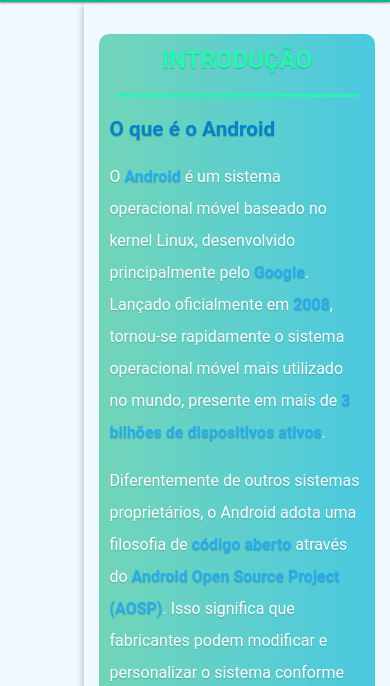
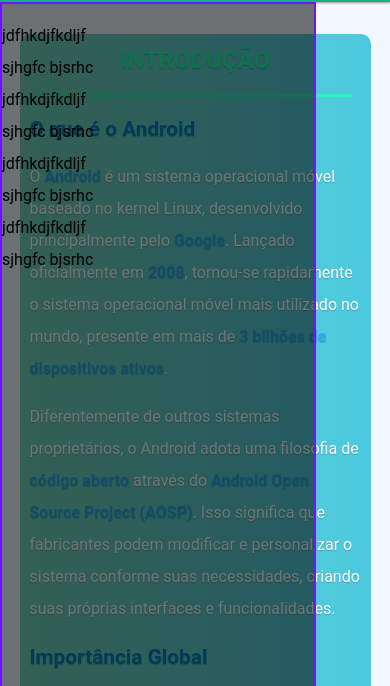
Before and after one commit to jose33-afk/android-site-2.0, a plain HTML site: page index.html in a window 390 px wide. Both pictures are taken after a click on the button "navegar". Shown: the part 109-795 px from the top of the page. Drawn offline with Linux system fonts and the light colour scheme.

Commit message:
barra lateral
barra lateral interativa no pc e no mobile, resolvida o tamanho pra mostrar somente o tamanho da viewport, falta ajustes

```diff
--- a/assets/css/barralateral/barralateral.css
+++ b/assets/css/barralateral/barralateral.css
@@ -2,21 +2,33 @@
     background-color: grey;
     overflow-y: auto;
     opacity: 0;
-    height: 100vh;
-    max-height: 888px;
+    height: 89.1vh;
+    width: 0;
     border: 2px solid rgb(255, 20, 20);
-
 }
 
 .main__menu.ativo {
     opacity: 1;
+    width: 95%;
 }
 
 @media (max-width: 767px) {
+    .main__menu {
+        background-color: rgba(0, 0, 0, 0.548);
+        height: 87.4vh;
+        border: 2px solid rgb(110, 20, 255);
+        position: absolute;
+    }
 
+    .main__menu.ativo {
+        opacity: 1;
+        width: 80%;
+    }
 }
 
 /*
  no mobile vai ocupar 100% nao vai ficar no lado
- e vai ter um fundo transparente
+ e vai ter um fundo transparente, vai ter que usar position com flex.
+
+ -- por tambem um negocio pra remover quando começar a descer.
 */
--- a/assets/css/main/main.css
+++ b/assets/css/main/main.css
@@ -15,3 +15,10 @@
     width: 100%;
     grid-area: 2 / 1 / 3 / -1;
 }
+
+@media (max-width: 767px) {
+    main {
+        display: grid;
+        grid-template-columns: 1fr;
+    }
+}
--- a/assets/js/modules/barraLateral.js
+++ b/assets/js/modules/barraLateral.js
@@ -1,4 +1,5 @@
 import { pegaElemento } from "./utils.js"
+import  { nomesPesquisar } from "./pesquisa.js"
 const botaoNavegar = pegaElemento('.botoes__botao.navegar');
 
 botaoNavegar.addEventListener('click', mostrarBarraLateral);
@@ -6,6 +7,17 @@
 function mostrarBarraLateral () {
    const menu = document.querySelector('.main__menu')
    menu.classList.toggle('ativo')
+   menu.style.height = (window.innerHeight - 110) + "px";
+   if (window.innerWidth <= 767) {
+      menu.style.height = (window.innerHeight - 115) + "px"; //1
+   }
 }
 
 export { mostrarBarraLateral };
+
+console.log(window.innerHeight)
+
+/*
+   1 - Pra transformar em + "px" pra tranformar em uma string, assim ele aceita.
+
+*/
--- a/assets/js/modules/pesquisa.js
+++ b/assets/js/modules/pesquisa.js
@@ -1,7 +1,7 @@
 import { pegaElemento } from "./utils.js";
 import { formatarInput } from "./formatarinput.js"
 
-const nomesPesquisar = [
+export const nomesPesquisar = [
     // Pessoas com IDs específicos
     {"andyrubin": "andy-rubin-pai-do-android"},
     {"richminer": "rich-miner-cofundador"},
--- a/index.html
+++ b/index.html
@@ -48,7 +48,7 @@
 <body>
 
     <main> <!--Criar um grid, 2 colunas-->
-        <nav class="main__menu ativo">
+        <nav class="main__menu">
             <ul class="menu__lista">
                 <li class="menu__lista--item">jdfhkdjfkdljf</li>
                 <li class="menu__lista--item">sjhgfc bjsrhc</li>
```
Also changed, not shown: assets/js/main.js (line endings or trailing spaces).
